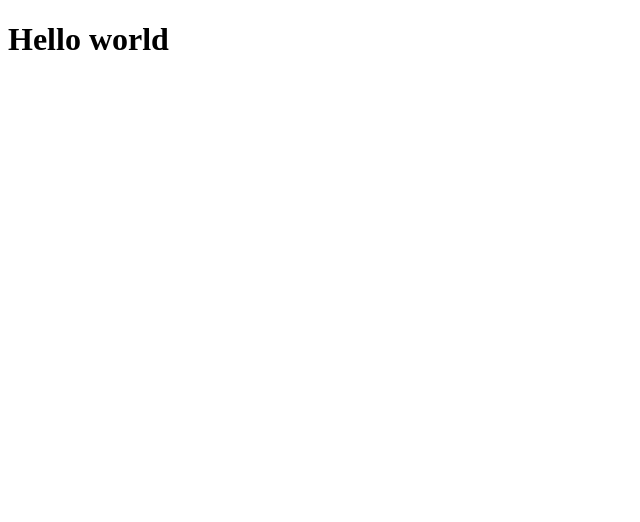
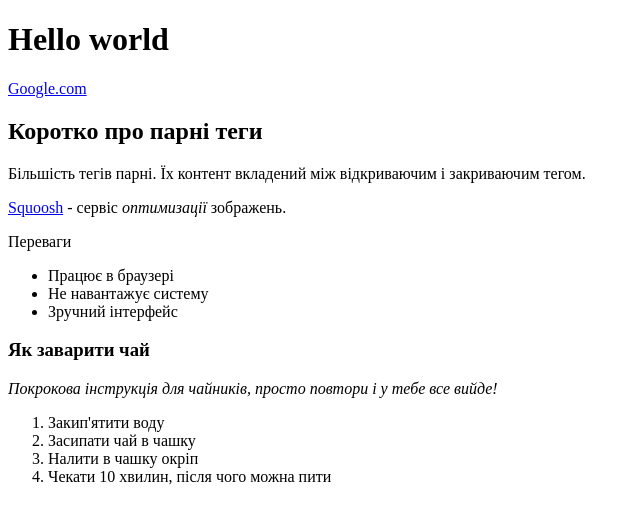
Before and after one commit to trofimovdenys/goit-markup-hw-01, a plain HTML site: page index.html in a window 1280 px wide. Shown: the whole page, without its empty margins (0-640 px from the left). Drawn offline with Linux system fonts and the light colour scheme.

Commit message:
Update index.html

```diff
--- a/index.html
+++ b/index.html
@@ -8,5 +8,43 @@
   </head>
   <body>
     <h1>Hello world</h1>
+
+    <a href="http://google.com" target="_blank" title="Пошукова система Google">
+      Google.com
+    </a>
+
+    <!-- Стаття із заголовком і абзацом -->
+    <article>
+      <h1>Коротко про парні теги</h1>
+      <p>
+        Більшість тегів парні. Їх контент вкладений між відкриваючим і
+        закриваючим тегом.
+      </p>
+    </article>
+
+    <p>
+      <a href="squoosh.app">Squoosh</a> - сервіс <em>оптимизації</em> зображень.
+    </p>
+
+    <p>Переваги</p>
+    <ul>
+      <li>Працює в браузері</li>
+      <li>Не навантажує систему</li>
+      <li>Зручний інтерфейс</li>
+    </ul>
+
+    <h3>Як заварити чай</h3>
+    <p>
+      <em>
+        Покрокова інструкція для чайників, просто повтори і у тебе все вийде!
+      </em>
+    </p>
+
+    <ol>
+      <li>Закип'ятити воду</li>
+      <li>Засипати чай в чашку</li>
+      <li>Налити в чашку окріп</li>
+      <li>Чекати 10 хвилин, після чого можна пити</li>
+    </ol>
   </body>
 </html>
```
